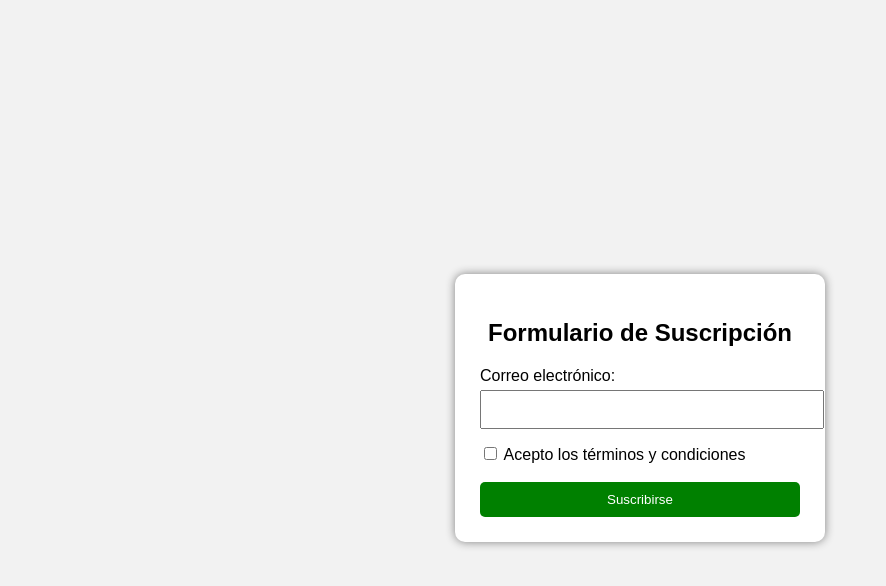
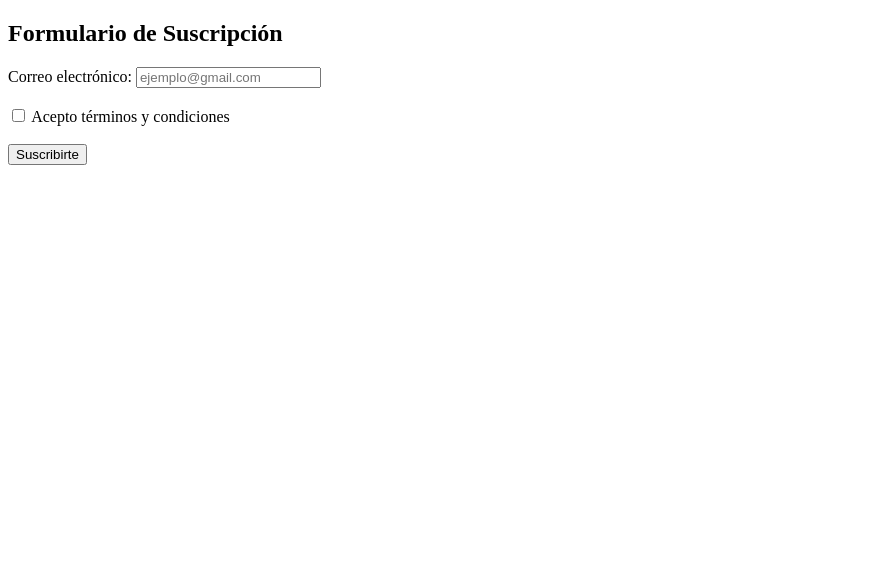
Before and after one commit to juliangaeldiaz-jpg/act2-formulario-de-suscripcion, a plain HTML site: page index.html in a window 1280 px wide. Shown: the whole page, without its empty margins (0-886 px from the left). Drawn offline with Linux system fonts and the light colour scheme.

Commit message:
Update index.html

```diff
--- a/index.html
+++ b/index.html
@@ -4,74 +4,27 @@
     <meta charset="UTF-8">
     <meta name="viewport" content="width=device-width, initial-scale=1.0">
     <title>Formulario de Suscripción</title>
-
-    <style>
-        body{
-            font-family: Arial, sans-serif;
-            background-color: #f2f2f2;
-            display: flex;
-            justify-content: center;
-            align-items: center;
-            height: 100vh;
-        }
-
-        .formulario{
-            background: white;
-            padding: 25px;
-            border-radius: 10px;
-            width: 320px;
-            box-shadow: 0px 0px 10px gray;
-        }
-
-        h2{
-            text-align: center;
-        }
-
-        input[type="email"]{
-            width: 100%;
-            padding: 10px;
-            margin-top: 5px;
-            margin-bottom: 15px;
-        }
-
-        button{
-            width: 100%;
-            padding: 10px;
-            background-color: green;
-            color: white;
-            border: none;
-            border-radius: 5px;
-        }
-
-        button:hover{
-            background-color: darkgreen;
-        }
-    </style>
 </head>
 
 <body>
 
-    <div class="formulario">
+    <h2>Formulario de Suscripción</h2>
 
-        <h2>Formulario de Suscripción</h2>
+    <form>
 
-        <form>
+        <label>Correo electrónico:</label>
+        <input type="email" placeholder="ejemplo@gmail.com" required>
 
-            <label>Correo electrónico:</label>
-            <input type="email" required>
+        <br><br>
 
-            <br>
+        <input type="checkbox" required>
+        <label>Acepto términos y condiciones</label>
 
-            <input type="checkbox" required>
-            <label>Acepto los términos y condiciones</label>
+        <br><br>
 
-            <br><br>
+        <button type="submit">Suscribirte</button>
 
-            <button type="submit">Suscribirse</button>
-
-        </form>
-
-    </div>
+    </form>
 
 </body>
 </html>
```
